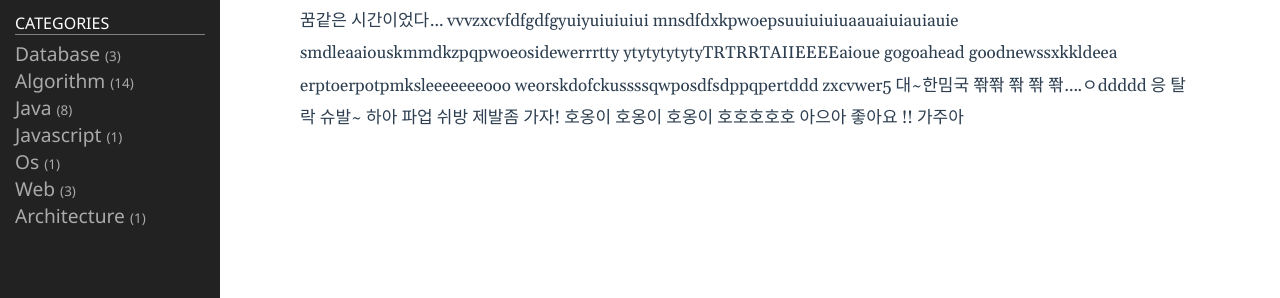
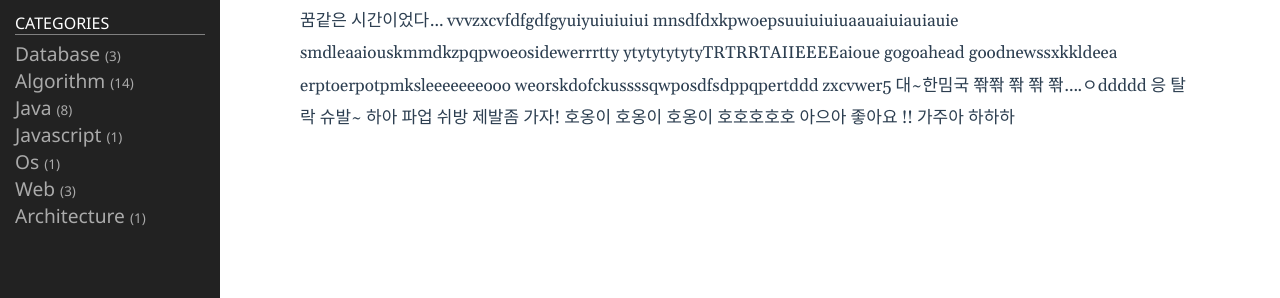
Before and after one commit to godhpjh/godhpjh.github.io, a Jekyll site: the page built from _posts/2021-10-06-stock.md, in a window 1280 px wide. Shown: the part 296-594 px from the top of the page. Built offline with Jekyll 4.4.1, drawn with Linux system fonts in a browser that asks for light colours; some of the changed text lies outside the part shown.

Commit message:
gogogoqpweor

```diff
--- a/_posts/2021-10-06-stock.md
+++ b/_posts/2021-10-06-stock.md
@@ -29,3 +29,4 @@ zxcvwer5
 대~한밈국 쫚쫚 쫚 쫚 쫚....ㅇddddd
 응 탈락 슈발~ 하아 파업 쉬방
 제발좀 가자! 호옹이 호옹이 호옹이 호호호호호 아으아 좋아요 !! 가주아
+하하하
```
